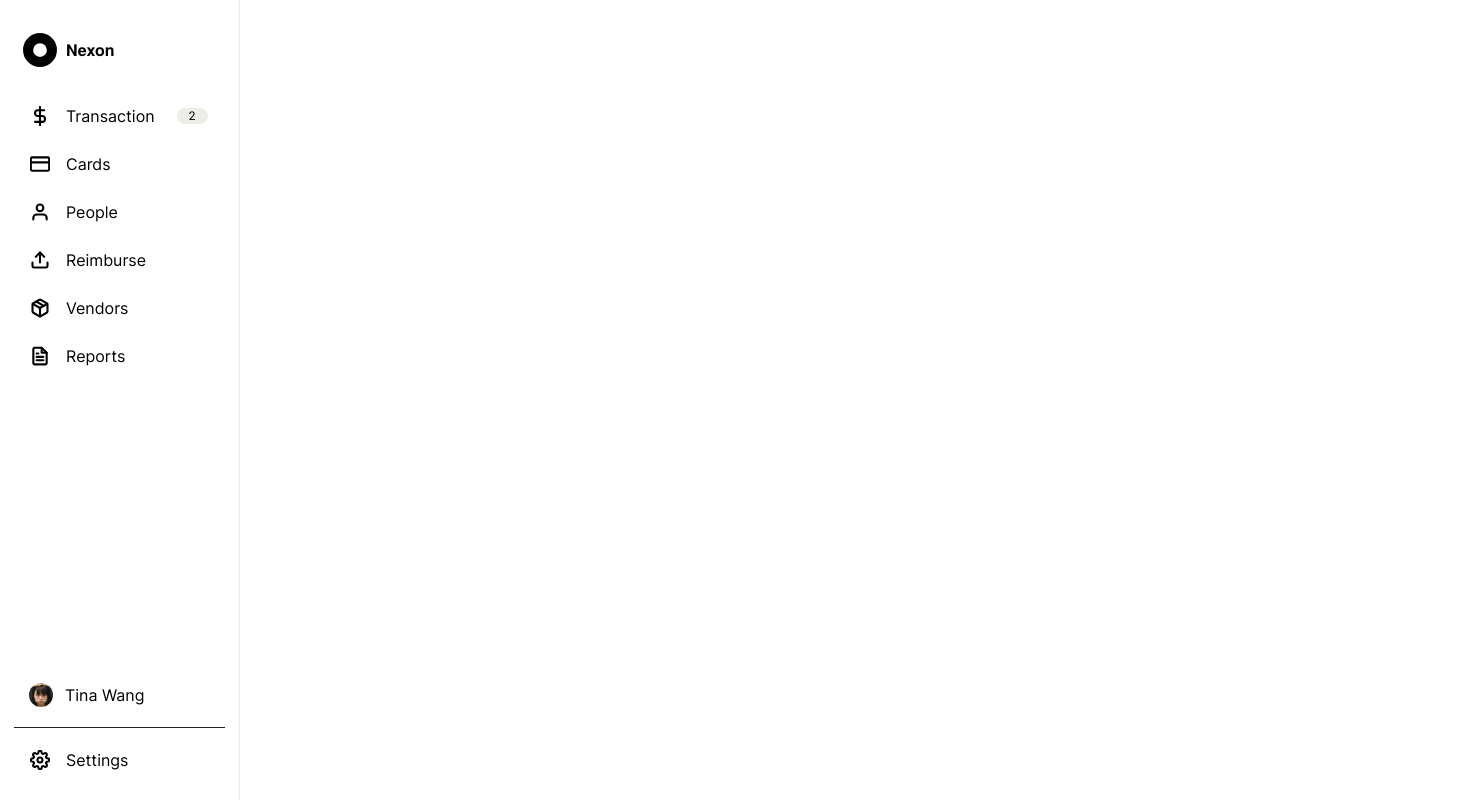
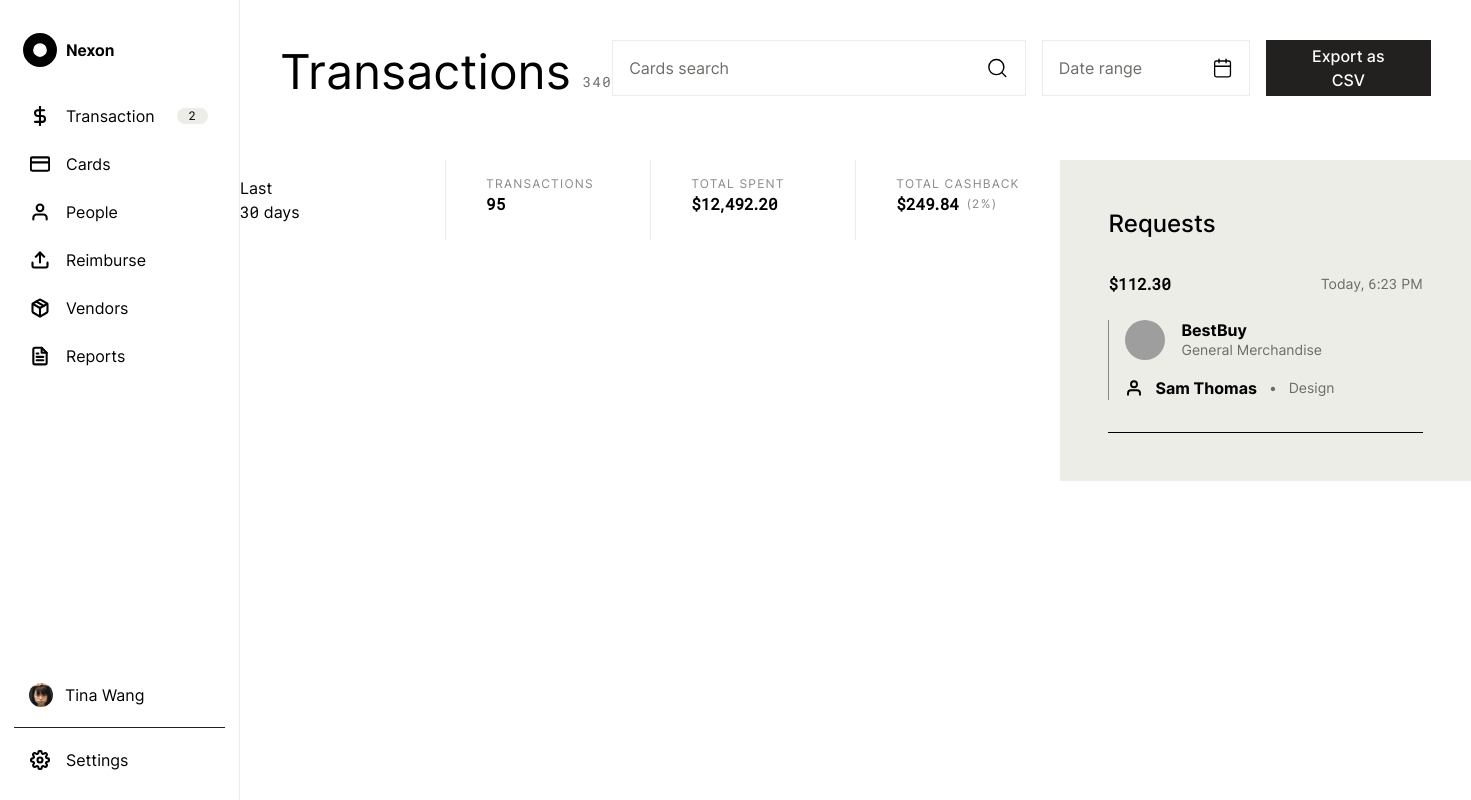
Before and after one commit to tinawng/Nexon, a Nuxt app: page /transactions in a window 1280 px wide. Shown: the whole page, 1471 px wide, since content can reach past the window. Built offline with nearby package versions, Linux system fonts and the light colour scheme; grey boxes are pictures that could not be loaded.

Commit message:
🚧 WIP transactions page

```diff
--- a/assets/css/base.postcss
+++ b/assets/css/base.postcss
@@ -26,7 +26,7 @@ h1 {
   @apply text-5xl;
 }
 h2 {
-  @apply text-lg font-bold leading-none;
+  @apply text-2xl font-medium;
 }
 h3 {
   @apply text-base;
--- a/components/Icon.vue
+++ b/components/Icon.vue
@@ -71,6 +71,12 @@
     <g v-else-if="variant == 'lock'">
       <rect x="3" y="11" width="18" height="11" rx="2" ry="2"></rect>
       <path d="M7 11V7a5 5 0 0 1 10 0v4"></path>
+    </g>
+    <g v-else-if="variant == 'calendar'">
+      <rect x="3" y="4" width="18" height="18" rx="2" ry="2"></rect>
+      <line x1="16" y1="2" x2="16" y2="6"></line>
+      <line x1="8" y1="2" x2="8" y2="6"></line>
+      <line x1="3" y1="10" x2="21" y2="10"></line>
     </g>
     <g v-else-if="variant == 'x'" stroke-linecap="butt" stroke-linejoin="butt">
       <line x1="18" y1="6" x2="6" y2="18"></line>
--- a/components/NavDrawer.vue
+++ b/components/NavDrawer.vue
@@ -6,7 +6,7 @@
     </NuxtLink>
 
     <div class="nav_drawer__menu">
-      <div class="nav_drawer__item">
+      <NuxtLink tag="div" to="/transactions" class="nav_drawer__item">
         <Icon
           class="nav_drawer__item__icon"
           variant="money"
@@ -15,8 +15,8 @@
         />
         <h3>Transaction</h3>
         <div class="nav_drawer__item__pill">2</div>
-      </div>
-      <div class="nav_drawer__item">
+      </NuxtLink>
+      <NuxtLink tag="div" to="/cards"  class="nav_drawer__item">
         <Icon
           class="nav_drawer__item__icon"
           variant="card"
@@ -24,7 +24,7 @@
           :stroke="2.5"
         />
         <h3>Cards</h3>
-      </div>
+      </NuxtLink>
       <div class="nav_drawer__item">
         <Icon
           class="nav_drawer__item__icon"
@@ -135,6 +135,9 @@ h3 {
 .nav_drawer__item:hover {
   @apply rounded-sm bg-brand-accent;
 }
+.nav_drawer__item:hover .nav_drawer__item__pill {
+  @apply bg-brand-white;
+}
 .nav_drawer__item__icon {
   @apply mr-4;
 }
--- a/components/utils/Input.vue
+++ b/components/utils/Input.vue
@@ -1,6 +1,7 @@
 <template>
   <div class="input__container" :style="`width: ${width}rem`">
     <input
+      class="w-full"
       :class="{ 'border-b border-brand-light': underline }"
       type="text"
       :placeholder="placeholder"
--- a/components/utils/Modal.vue
+++ b/components/utils/Modals/Card.vue
@@ -13,7 +13,7 @@
           <CreditCard class="mt-2 mx-auto transform origin-top scale-75"/>
         </div>
         <div class="modal__text">
-          <h2>Tina Wang's card</h2>
+          <span class="text-lg font-bold leading-none">Tina Wang's card</span>
           <hr />
           <h5>TYPE</h5>
           <div class="modal__text__row">
--- a/pages/cards.vue
+++ b/pages/cards.vue
@@ -5,7 +5,11 @@
         Cards
         <h4 class="ml-3 mb-1 tracking-widest">56</h4>
       </h1>
-      <utils-input icon="magnify" width="28" placeholder="Cards search"></utils-input>
+      <utils-input
+        icon="magnify"
+        width="28"
+        placeholder="Cards search"
+      ></utils-input>
       <div class="flex">
         <utils-button class="mr-8" icon="sliders">Customize table</utils-button>
         <utils-button icon="list" dark />
@@ -13,10 +17,10 @@
       </div>
       <utils-button>New Card</utils-button>
     </div>
-    <utils-data-table />
+    <utils-data-tables-cards />
 
     <transition name="slide-fade">
-      <utils-modal v-if="show_modal" />
+      <utils-modals-card v-if="show_modal" />
     </transition>
   </div>
 </template>
--- /dev/null
+++ b/pages/transactions.vue
@@ -0,0 +1,120 @@
+<template>
+  <div class="page__container">
+    <div class="page__header">
+      <h1 class="flex items-end">
+        Transactions
+        <h4 class="ml-3 mb-1 tracking-widest">340</h4>
+      </h1>
+      <div class="flex">
+        <utils-input
+          class="mr-4"
+          icon="magnify"
+          width="28"
+          placeholder="Cards search"
+        ></utils-input>
+        <utils-input
+          class="mr-4"
+          icon="calendar"
+          width="14"
+          placeholder="Date range"
+        ></utils-input>
+        <utils-button dark>Export as CSV</utils-button>
+      </div>
+    </div>
+
+    <div class="page__body">
+      <div class="col-span-2">
+        <div class="summary__container">
+          <div>
+            <p>Last</p>
+            <p>30 days</p>
+          </div>
+          <div class="pl-10 border-l border-brand-light">
+            <h5>TRANSACTIONS</h5>
+            <b>95</b>
+          </div>
+          <div class="pl-10 border-l border-brand-light">
+            <h5>TOTAL SPENT</h5>
+            <b>$12,492.20</b>
+          </div>
+          <div class="pl-10 border-l border-brand-light">
+            <h5>TOTAL CASHBACK</h5>
+            <span class="flex items-center">
+              <b>$249.84</b>
+              <h5 class="ml-2">(2%)</h5>
+            </span>
+          </div>
+        </div>
+      </div>
+      <div class="p-12 flex flex-col bg-brand-light">
+        <h2>Requests</h2>
+        <div class="mt-8 border-b border-brand-black">
+          <span class="flex items-center">
+            <b>$112.30</b>
+            <h4 class="ml-auto">Today, 6:23 PM</h4>
+          </span>
+          <div class="mt-6 mb-8 pl-4 border-l border-brand-light-gray">
+            <div class="mb-4 flex items-center">
+              <img
+                class="h-10 w-10 mr-4 rounded-full"
+                src="https://randomuser.me/api/portraits/women/17.jpg"
+                alt="profile-pic"
+              />
+              <div class="leading-tight">
+                <b>BestBuy</b>
+                <h4>General Merchandise</h4>
+              </div>
+            </div>
+            <div class="flex items-center">
+              <icon class="mr-3" variant="user" :size="18" :stroke="2.5" />
+              <b class="mr-3">Sam Thomas</b>
+              <h4 class="mr-3">•</h4>
+              <h4>Design</h4>
+            </div>
+          </div>
+        </div>
+      </div>
+    </div>
+
+    <transition name="slide-fade">
+      <utils-modal v-if="show_modal" />
+    </transition>
+  </div>
+</template>
+
+<script>
+import Icon from "../components/Icon.vue";
+export default {
+  components: { Icon },
+  data: () => ({ show_modal: false }),
+  created() {
+    this.$nuxt.$on("modal-open", () => {
+      this.show_modal = true;
+    });
+    this.$nuxt.$on("modal-close", () => {
+      this.show_modal = false;
+    });
+  },
+};
+</script>
+
+<style lang="postcss" scoped>
+.page__container {
+  @apply w-full h-52;
+}
+
+.page__header {
+  @apply mb-6 p-10;
+  @apply flex justify-between;
+}
+
+.page__body {
+  @apply grid grid-cols-3;
+}
+.summary__container {
+  @apply grid grid-cols-4;
+}
+.summary__container > div {
+  @apply py-4;
+}
+</style>
```
Also changed, not shown: components/utils/DataTables/Cards.vue (renamed from components/utils/DataTable.vue).
